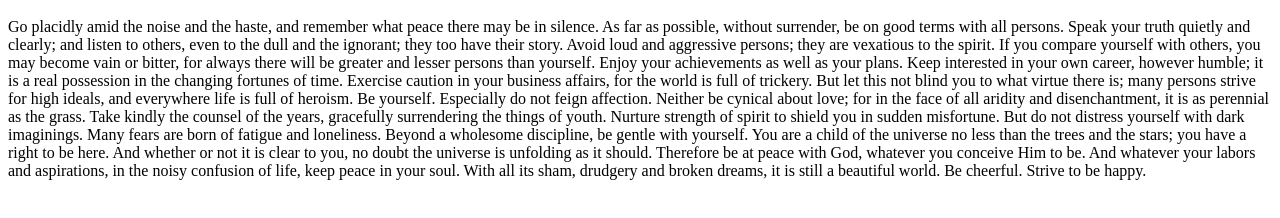
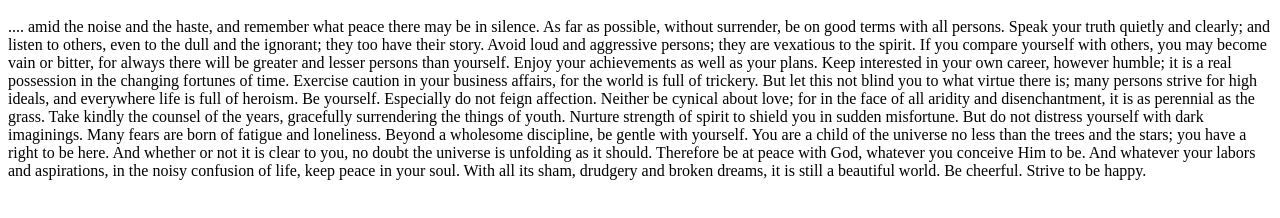
Before and after one commit to Chinwoke-C/desiderata, a plain HTML site: page index.html in a window 1280 px wide. Shown: the part 48-266 px from the top of the page. Drawn offline with Linux system fonts and the light colour scheme.

Commit message:
Create index.html

```diff
--- a/index.html
+++ b/index.html
@@ -4,7 +4,7 @@
 </head>
 	<body>
 		<h1>DESIDERATA</h1>
-	<p> Go placidly amid the noise and the haste, and remember what peace there may be in silence.
+	<p> .... amid the noise and the haste, and remember what peace there may be in silence.
 As far as possible, without surrender, be on good terms with all persons.
 
 Speak your truth quietly and clearly; and listen to others, even to the dull and the ignorant;
```
